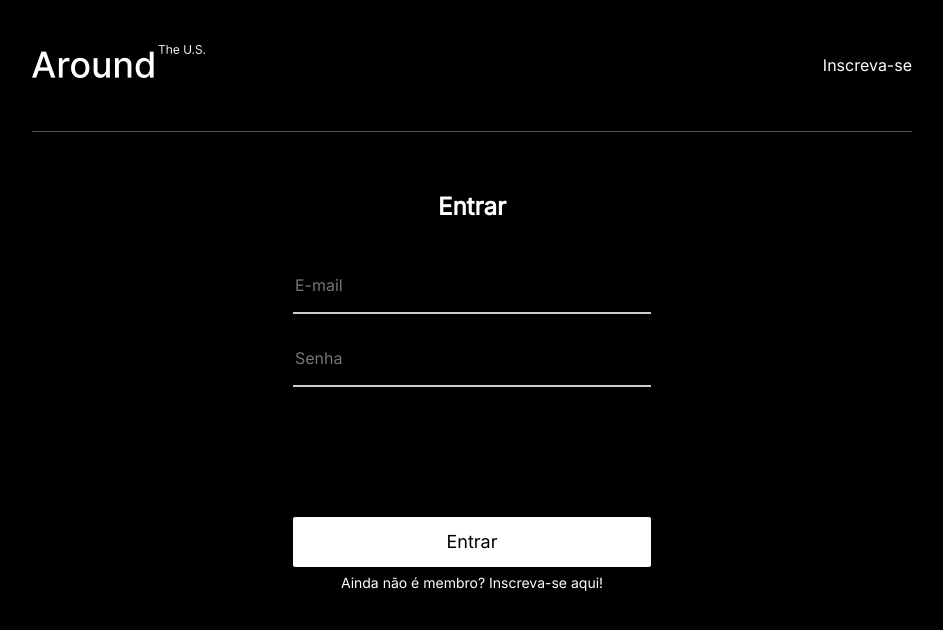
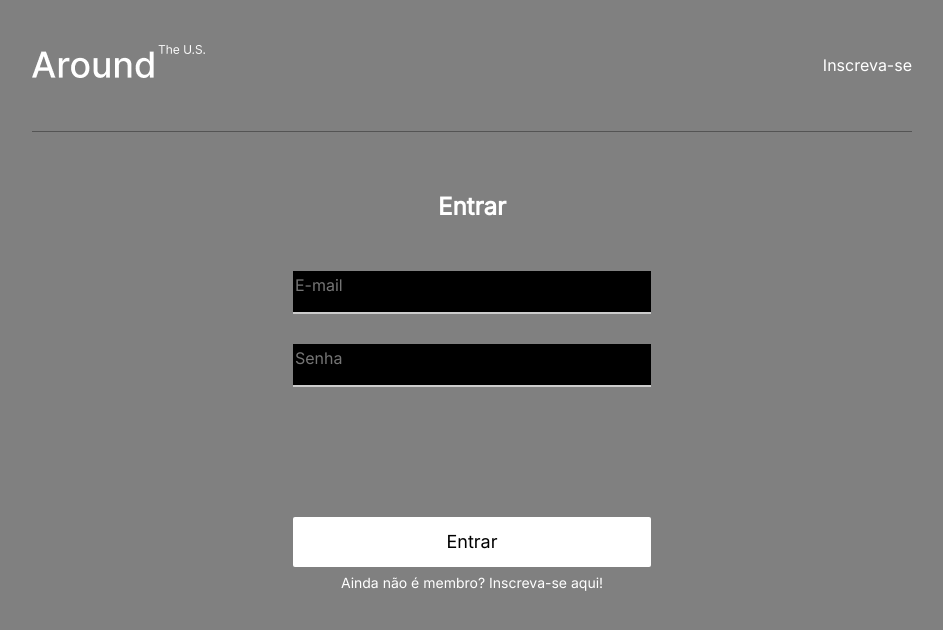
Before and after one commit to CaioFiszuk/web_project_api_full, a React (Vite) app in the folder frontend/: page /signin in a window 1280 px wide. Shown: the top 630 px of the page, without its empty margins (168-1111 px from the left). Built offline with nearby package versions, Linux system fonts and the light colour scheme.

Commit message:
Teste de funcionalidade

```diff
--- a/frontend/src/blocks/page.css
+++ b/frontend/src/blocks/page.css
@@ -1,6 +1,6 @@
 .page {
   color: #ffffff;
-  background-color: #000000;
+  background-color: gray;
   display: flex;
   flex-direction: column;
   align-items: center;
```
